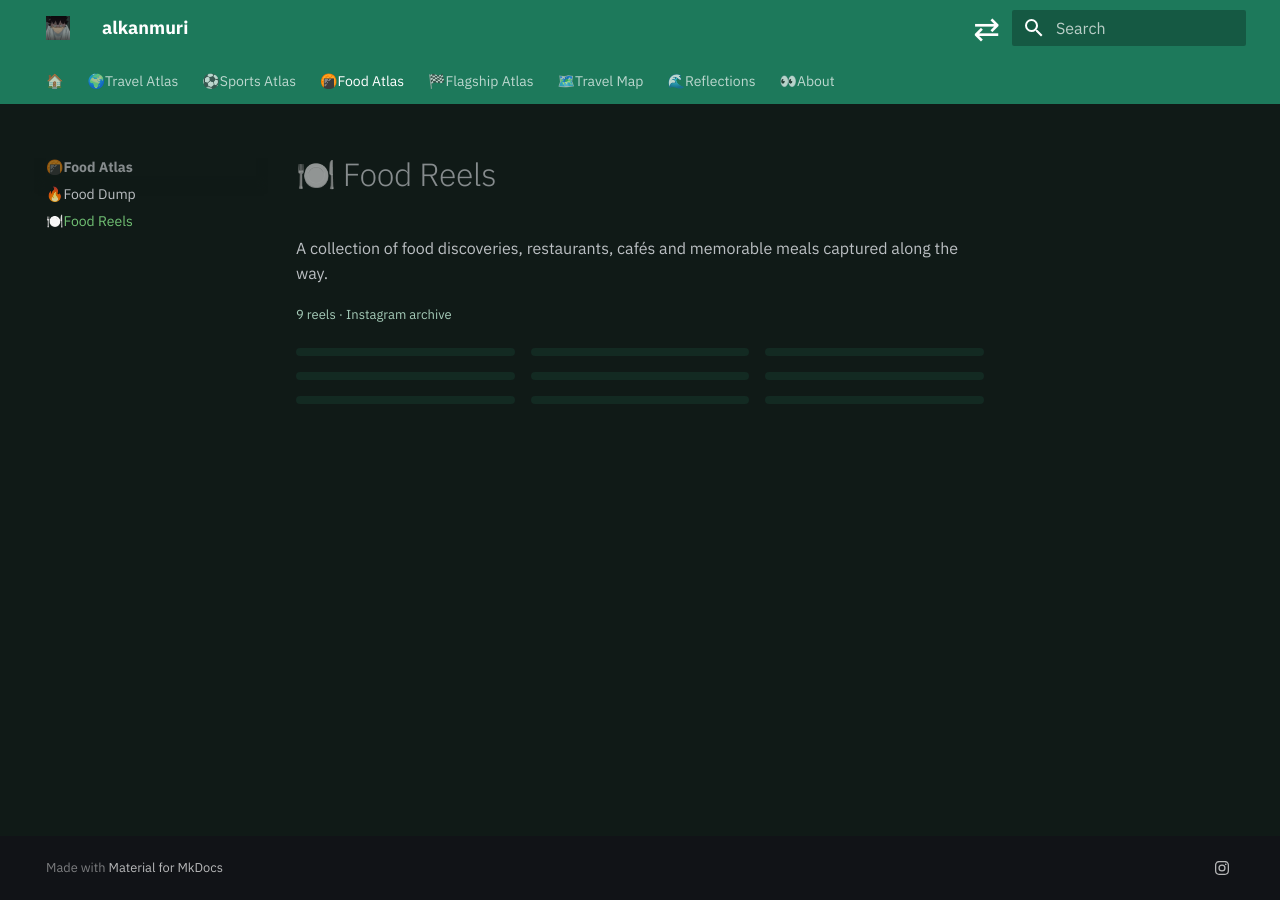
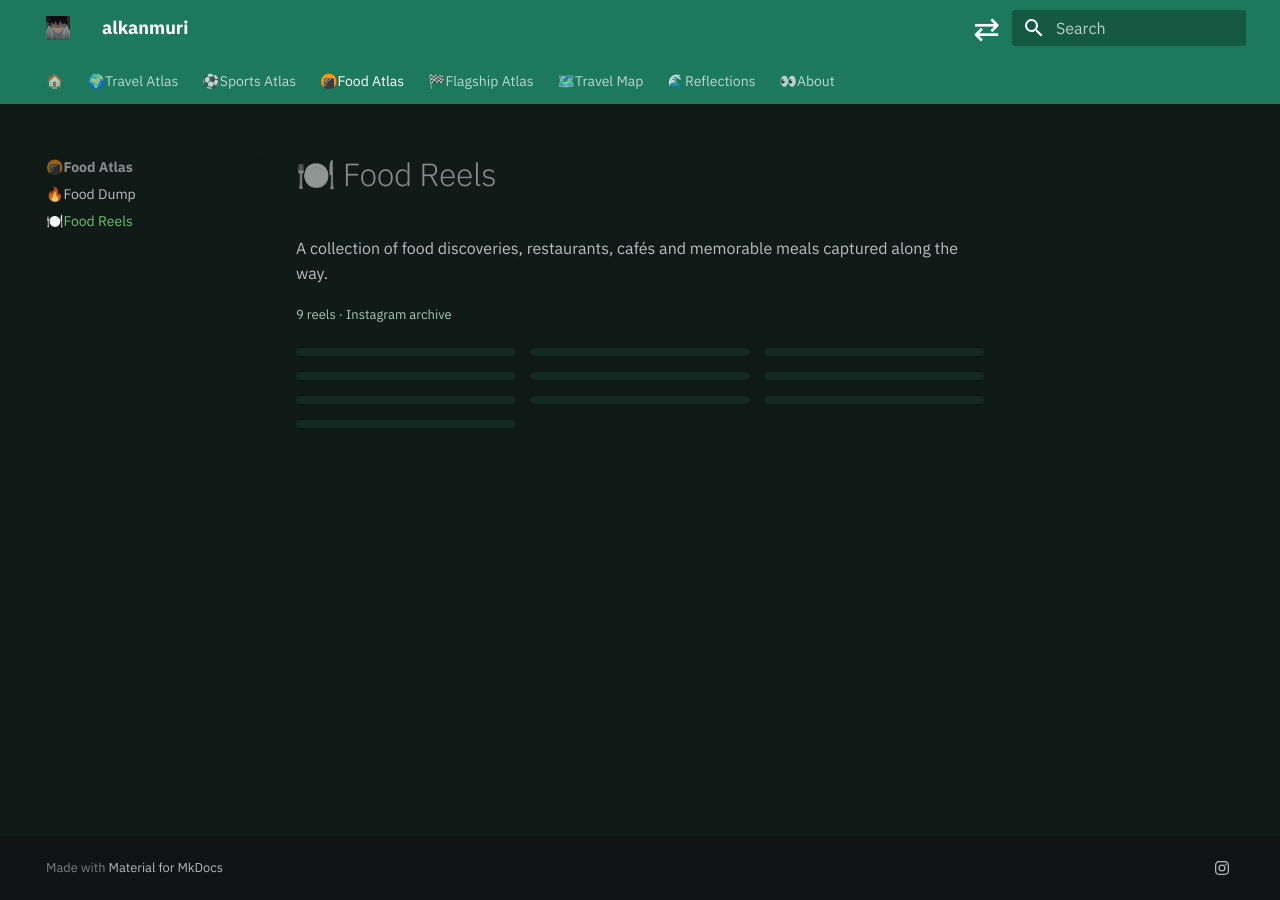
Before and after one commit to alvvvli/alvin-beyond, an MkDocs documentation site: the page built from docs/food/reels.md, in a window 1280 px wide. Built offline with MkDocs 1.6.1 and Material for MkDocs 9.7.7, drawn with Linux system fonts in a browser that asks for light colours; a script that is not in the unit is left out; comment, search, counter and statistics services are not loaded.

Commit message:
Update reels.md

```diff
--- a/docs/food/reels.md
+++ b/docs/food/reels.md
@@ -8,6 +8,12 @@ A collection of food discoveries, restaurants, cafés and memorable meals captur
 </div>
 
 <div class="reels-gallery">
+
+  <div class="reel-card">
+    <blockquote class="instagram-media"
+      data-instgrm-permalink="https://www.instagram.com/reel/DgKzVajvka1/"
+      data-instgrm-version="14"></blockquote>
+  </div>
 
   <div class="reel-card">
     <blockquote class="instagram-media"
```
